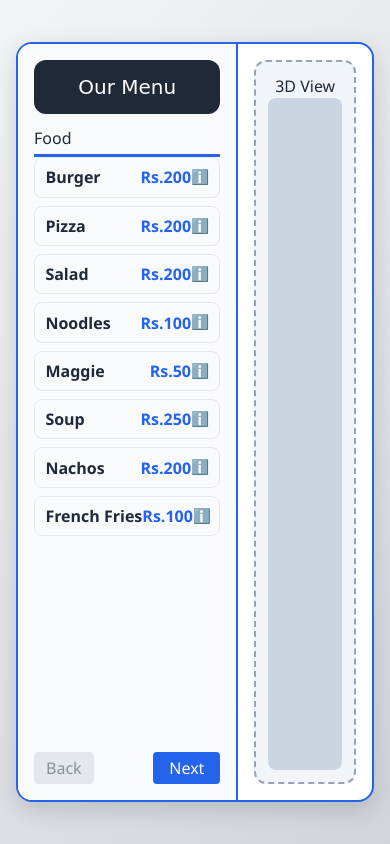
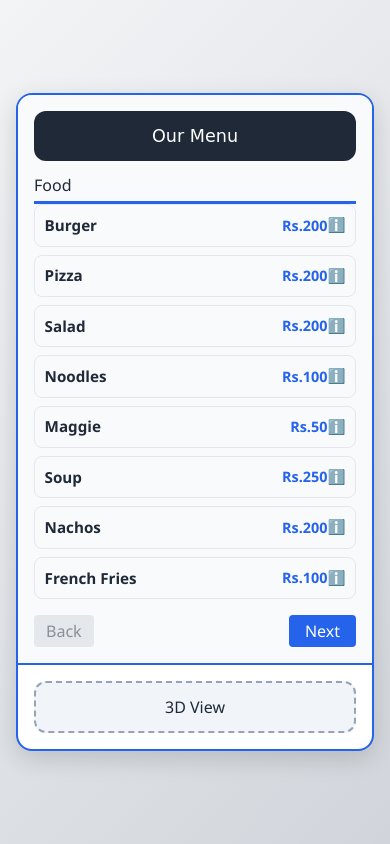
Before and after one commit to shivanibishnani94/my-website, a plain HTML site: page index.html in a window 390 px wide. Drawn offline with nearby package versions, Linux system fonts and the light colour scheme; a script that the page names is missing.

Commit message:
Update index.html

```diff
--- a/index.html
+++ b/index.html
@@ -143,9 +143,50 @@
            box-shadow:0 10px 25px rgba(0,0,0,.15);max-width:24rem;width:90%;}
     /* start hidden by default (Tailwind’s `hidden` utility) */
     .hidden{display:none!important;}
+    @media (max-width: 768px) {
+      .card {
+        flex-direction: column;
+        height: auto;
+      }
+
+      .menu-panel {
+        width: 100%;
+        border-right: none;
+        border-bottom: 2px solid #2563eb;
+        height: auto;
+      }
+
+      .summary-panel {
+        width: 100%;
+        flex: none;
+        padding-top: 1rem;
+        height: auto;
+      }
+
+      .viewer-wrapper {
+        height: 300px;
+      }
+
+      model-viewer {
+        height: 100%;
+      }
+
+      li {
+        font-size: 0.95rem;
+        padding: 0.55rem 0.6rem;
+      }
+
+      .price, .info-btn {
+        font-size: 0.9rem;
+      }
+
+      header {
+        font-size: 1.1rem;
+      }
+    }
   </style>
+</head>
 
-</head>
 <body>
   <main class="card">
     <aside class="menu-panel">
```
